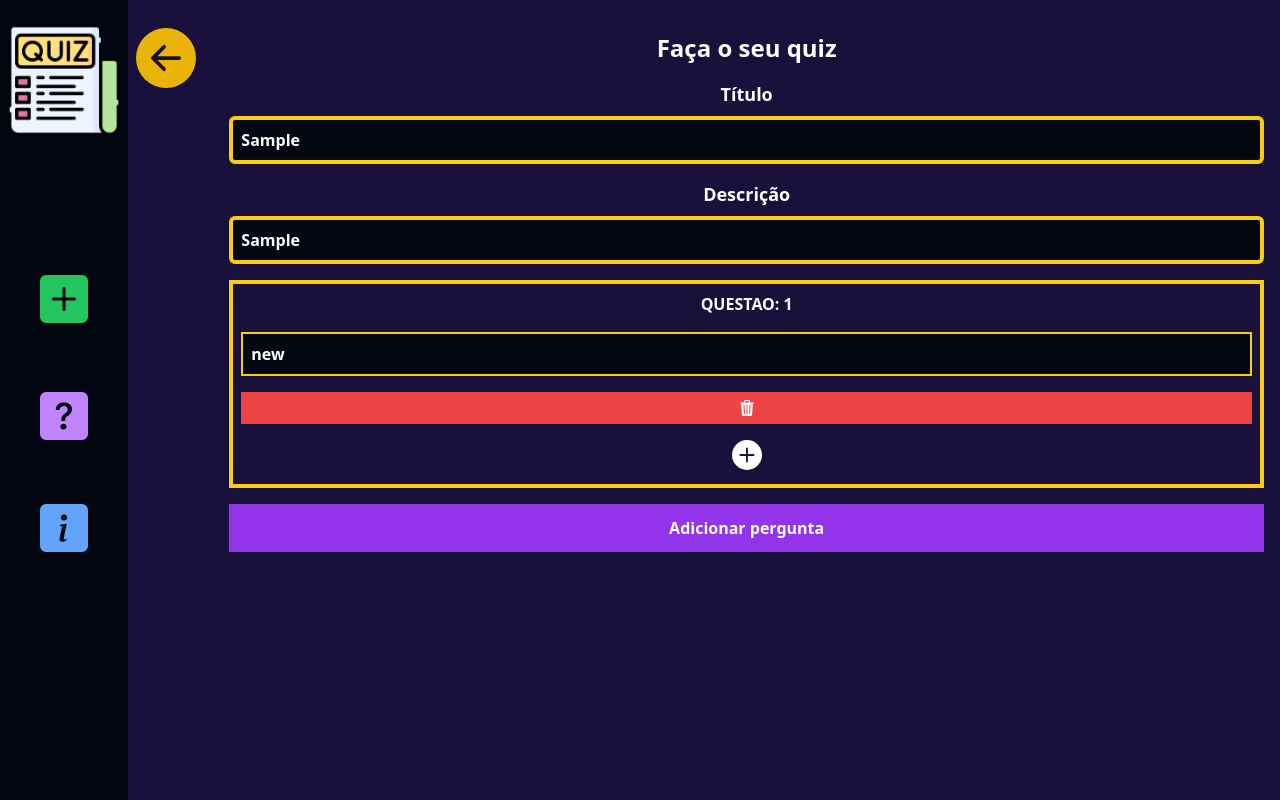
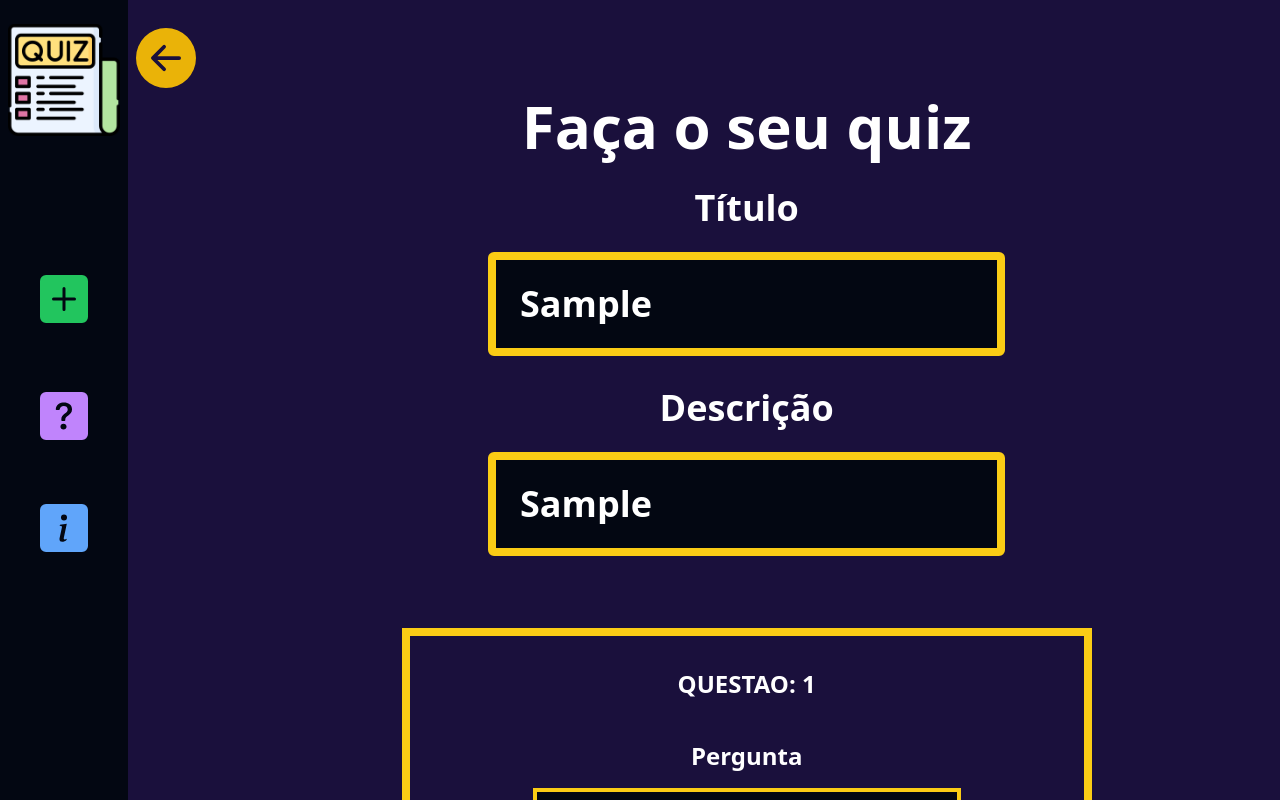
Before and after one commit to JhonatanDota/make-your-quiz, a React (Create React App) app in the folder frontend/: page /make-yours in a window 1280 px wide. Both pictures are taken after typing "Sample", "Sample" into the empty fields and a click on the button "Adicionar pergunta". Shown: the top 800 px of the page. Built offline with nearby package versions, Linux system fonts and the light colour scheme.

Commit message:
savin make-quiz desktop design

```diff
--- a/frontend/src/AppRoutes.jsx
+++ b/frontend/src/AppRoutes.jsx
@@ -11,7 +11,7 @@ export default function AppRoutes() {
     <BrowserRouter>
       <div className="flex h-full">
         <Menu showMenu={showMenu} setShowMenu={setShowMenu}/>
-        <div className={`py-8 px-4 ${showMenu ? "ml-auto w-5/6" : "w-full"}`}>
+        <div className={`mt-10 md:mt-16 py-8 px-4 ${showMenu ? "ml-auto w-5/6" : "w-full"}`}>
           <Routes>
             <Route path="/" element={<Home />} />
             <Route path="/make-yours" element={<MakeQuiz isMenuOpen={showMenu} />} />
--- a/frontend/src/pages/MakeQuiz.tsx
+++ b/frontend/src/pages/MakeQuiz.tsx
@@ -1,7 +1,7 @@
 import { useState, useEffect } from "react";
 import QuizQuestionModel from "../models/QuizQuestionModel";
 import QuizQuestionAlternative from "../models/QuizQuestionAlternative";
-import { BsFillTrash3Fill, BsPlusCircleFill } from "react-icons/bs";
+import { BsFillTrash3Fill, BsFillPlusSquareFill } from "react-icons/bs";
 
 interface MakeQuizProps {
   isMenuOpen: boolean;
@@ -121,47 +121,50 @@ export default function MakeQuiz(props: MakeQuizProps) {
   }
 
   return (
-    <div className="flex flex-col gap-y-4 text-white text-center">
-      <p className="text-2xl font-bold">Faça o seu quiz</p>
-      <div className="flex flex-col gap-2">
-        <label className="text-lg font-bold ">Título</label>
+    <div className="flex flex-col gap-y-4 md:gap-y-8 text-white text-center">
+      <p className="text-2xl md:text-6xl font-bold">Faça o seu quiz</p>
+      <div className="flex flex-col gap-2 md:gap-6 md:w-1/2 md:m-auto">
+        <label className="text-lg md:text-4xl font-bold ">Título</label>
         <input
-          className="p-2 bg-gray-950 border-4 rounded-md font-bold border-yellow-400"
+          className="text-lg md:text-4xl p-2 md:p-6 bg-gray-950 border-4 md:border-8 rounded-md font-bold border-yellow-400"
           type="text"
         />
       </div>
-      <div className="flex flex-col gap-2">
-        <label className="text-lg font-bold ">Descrição</label>
+      <div className="flex flex-col gap-2 md:gap-6 md:w-1/2 md:m-auto">
+        <label className="text-lg md:text-4xl font-bold ">Descrição</label>
         <input
-          className="p-2 bg-gray-950 border-4 rounded-md font-bold border-yellow-400"
+          className="text-lg md:text-4xl p-2 md:p-6 bg-gray-950 border-4 md:border-8 rounded-md font-bold border-yellow-400"
           type="text"
         />
       </div>
 
-      <div className="flex flex-col gap-5">
+      <div className="flex flex-col gap-16 md:w-2/3 mt-6 md:m-auto md:mt-10">
         {quizQuestions.map((quizQuestion, quizQuestionIndex) => (
           <div
-            className={`flex flex-col gap-4 p-2 border-4 ${
+            className={`flex flex-col gap-6 md:gap-10 p-4 border-4 md:border-8 ${
               quizQuestionIndex % 2 == 0
                 ? "border-yellow-400"
                 : "border-blue-100"
             }`}
             key={quizQuestion.id}
           >
-            <p className="uppercase font-bold">
+            <p className="text-lg mt-4 md:text-2xl uppercase font-bold">
               Questao: {quizQuestionIndex + 1}
             </p>
 
+            <div className="flex flex-col gap-4 md:w-2/3 md:m-auto">
+              <label className="text-lg md:text-2xl font-bold">Pergunta</label>
               <input
-              className="p-2 bg-gray-950 border-2 font-bold border-yellow-400"
+                className="text-lg md:text-2xl p-2 md:p-4 bg-gray-950 border-4 font-bold border-yellow-400"
                 type="text"
                 value={quizQuestion.question}
                 onChange={(event) =>
                   handleQuizQuestionTitleChange(event, quizQuestionIndex)
                 }
               />
+            </div>
             <button
-              className="flex items-center justify-center p-2 font-bold bg-red-500"
+              className="flex items-center justify-center rounded-md text-md md:text-3xl md:w-1/8 md:m-auto p-2 md:p-8 font-bold bg-red-500"
               onClick={() => removeQuizQuestion(quizQuestionIndex)}
             >
               <BsFillTrash3Fill />
@@ -170,7 +173,11 @@ export default function MakeQuiz(props: MakeQuizProps) {
             {quizQuestion.alternatives.map(
               (alternative, quizQuestionAlternativeIndex) => (
                 <div className="flex flex-col gap-4" key={alternative.id}>
-                  <div className={`flex justify-around items-center ${props.isMenuOpen ? "flex-col gap-y-3" : "flex-row"}`}>
+                  <div
+                    className={`flex justify-around items-center ${
+                      props.isMenuOpen ? "flex-col gap-y-3" : "flex-row"
+                    }`}
+                  >
                     <input
                       className="p-1 text-sm bg-gray-950 border-2 font-bold border-yellow-400"
                       type="text"
@@ -211,13 +218,13 @@ export default function MakeQuiz(props: MakeQuizProps) {
                 </div>
               )
             )}
-            <div className="w-full">
               <button
+                className="w-1/2 m-auto flex items-center gap-2 rounded-md bg-green-400 font-bold p-2 text-slate-700"
                 onClick={() => addQuizQuestionAlternative(quizQuestionIndex)}
               >
-                <BsPlusCircleFill size={30} />
+                <BsFillPlusSquareFill/>
+                Alternativa
               </button>
-            </div>
           </div>
         ))}
       </div>
```
Lines whose indentation alone changed are shown as unchanged.
